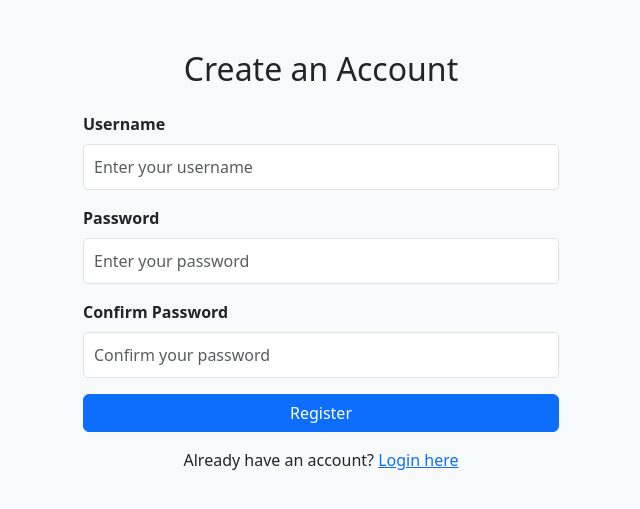
After one commit to bhartiriya/Virtual-Closet, a Flask app: template templates/register.html in a window 1280 px wide. The commit adds this page. Shown: the top 509 px of the page, without its empty margins (319-959 px from the left). Run offline with Flask 3, Linux system fonts and the light colour scheme; the template is opened without the code that fills it, so the values that code supplies are empty.

Commit message:
Added login/register pages

```diff
--- /dev/null
+++ b/templates/register.html
@@ -0,0 +1,76 @@
+<!DOCTYPE html>
+<html lang="en">
+<head>
+    <meta charset="UTF-8">
+    <meta name="viewport" content="width=device-width, initial-scale=1.0">
+    <title>Register</title>
+    <link href="https://cdn.jsdelivr.net/npm/bootstrap@5.3.0-alpha1/dist/css/bootstrap.min.css" rel="stylesheet">
+    <style>
+        body {
+            background-color: #f8f9fa;
+        }
+        .container {
+            max-width: 500px;
+            margin-top: 50px;
+        }
+        .form-label {
+            font-weight: bold;
+        }
+        .form-control {
+            border-radius: 5px;
+            padding: 10px;
+        }
+        .btn-primary {
+            width: 100%;
+        }
+        .alert {
+            margin-bottom: 20px;
+        }
+    </style>
+</head>
+<body>
+
+<div class="container">
+    <h2 class="text-center mb-4">Create an Account</h2>
+    <form action="/register" method="POST">
+        <!-- Flash messages for errors or success -->
+        {% with messages = get_flashed_messages(with_categories=true) %}
+            {% if messages %}
+                <div class="alert alert-{{ messages[0][0] }} alert-dismissible fade show" role="alert">
+                    {{ messages[0][1] }}
+                    <button type="button" class="btn-close" data-bs-dismiss="alert" aria-label="Close"></button>
+                </div>
+            {% endif %}
+        {% endwith %}
+
+        <!-- Username field -->
+        <div class="mb-3">
+            <label for="username" class="form-label">Username</label>
+            <input type="text" class="form-control" id="username" name="username" required placeholder="Enter your username">
+        </div>
+
+        <!-- Password field -->
+        <div class="mb-3">
+            <label for="password" class="form-label">Password</label>
+            <input type="password" class="form-control" id="password" name="password" required placeholder="Enter your password">
+        </div>
+
+        <!-- Confirm Password field -->
+        <div class="mb-3">
+            <label for="confirm_password" class="form-label">Confirm Password</label>
+            <input type="password" class="form-control" id="confirm_password" name="confirm_password" required placeholder="Confirm your password">
+        </div>
+
+        <!-- Submit button -->
+        <button type="submit" class="btn btn-primary" background-color="#bb0e56">Register</button>
+
+        <!-- Link to login page -->
+        <p class="mt-3 text-center">Already have an account? <a href="{{ url_for('login') }}">Login here</a></p>
+    </form>
+</div>
+
+<!-- Bootstrap JS and dependencies -->
+<script src="https://cdn.jsdelivr.net/npm/@popperjs/core@2.11.6/dist/umd/popper.min.js"></script>
+<script src="https://cdn.jsdelivr.net/npm/bootstrap@5.3.0-alpha1/dist/js/bootstrap.min.js"></script>
+</body>
+</html>
```
Also changed, not shown: templates/index.html (+44 -14 lines), templates/login.html (added, +55 -0 lines), templates/wishlist.html (added, +44 -0 lines).
